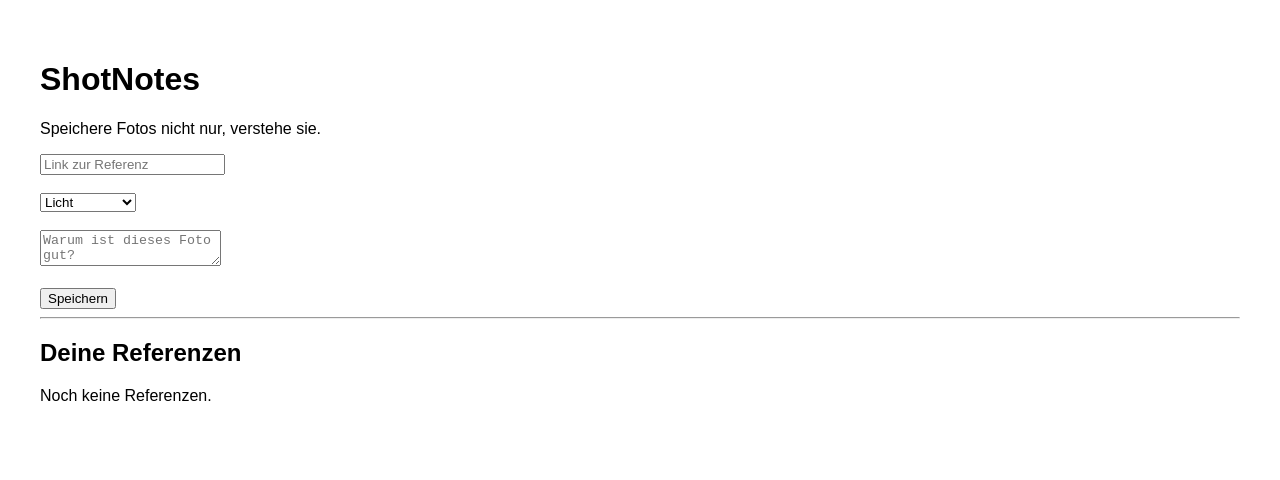
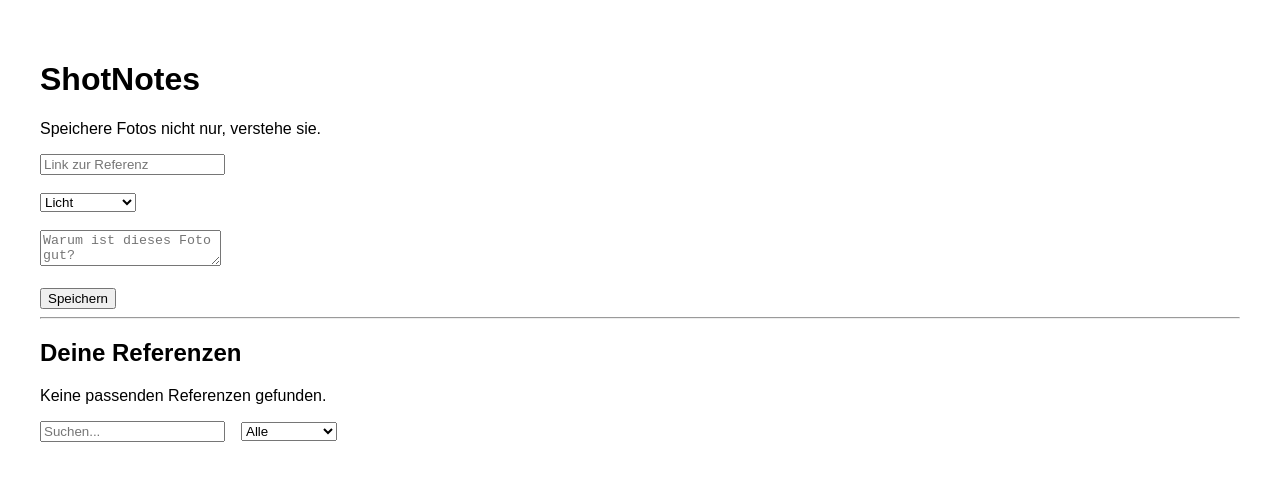
Before and after one commit to Esbree/shotnotes, a React (Vite) app: page / in a window 1280 px wide. Shown: the top 480 px of the page. Built offline with nearby package versions, Linux system fonts and the light colour scheme.

Commit message:
Add search and category filter for references

```diff
--- a/src/App.jsx
+++ b/src/App.jsx
@@ -1,10 +1,42 @@
-import { useState } from "react";
+import { useState, useEffect } from "react";
 
 function App() {
   const [references, setReferences] = useState([]);
   const [link, setLink] = useState("");
   const [category, setCategory] = useState("Licht");
   const [note, setNote] = useState("");
+  const [isLoaded, setIsLoaded] = useState(false);
+
+  const [search, setSearch] = useState("");
+  const [filterCategory, setFilterCategory] = useState("Alle");
+
+  useEffect(() => {
+    const storedRefs = localStorage.getItem("shotnotes-references");
+    if (storedRefs) {
+      setReferences(JSON.parse(storedRefs));
+    }
+    setIsLoaded(true);
+  }, []);
+
+  useEffect(() => {
+    if (!isLoaded) return;
+    localStorage.setItem("shotnotes-references", JSON.stringify(references));
+  }, [references, isLoaded]);
+
+  function deleteReference(id) {
+    setReferences(references.filter((ref) => ref.id !== id));
+  }
+
+  const filteredReferences = references.filter((ref) => {
+    const matchesSearch =
+      ref.link.toLowerCase().includes(search.toLowerCase()) ||
+      ref.note.toLowerCase().includes(search.toLowerCase());
+
+    const matchesCategory =
+      filterCategory === "Alle" || ref.category === filterCategory;
+
+    return matchesSearch && matchesCategory;
+  });
 
   return (
     <div style={{ padding: "2rem", fontFamily: "sans-serif" }}>
@@ -26,6 +58,7 @@ function App() {
 
           setLink("");
           setNote("");
+          setCategory("Licht");
         }}
       >
         <input
@@ -61,18 +94,48 @@ function App() {
 
       <h2>Deine Referenzen</h2>
 
-      {references.length === 0 && <p>Noch keine Referenzen.</p>}
+      {filteredReferences.length === 0 && (
+        <p>Keine passenden Referenzen gefunden.</p>
+      )}
+
+      <div style={{ marginBottom: "1rem" }}>
+        <input
+          placeholder="Suchen..."
+          value={search}
+          onChange={(e) => setSearch(e.target.value)}
+          style={{ marginRight: "1rem" }}
+        />
+
+        <select
+          value={filterCategory}
+          onChange={(e) => setFilterCategory(e.target.value)}
+        >
+          <option>Alle</option>
+          <option>Licht</option>
+          <option>Pose</option>
+          <option>Farbe</option>
+          <option>Komposition</option>
+        </select>
+      </div>
 
       <ul>
-        {references.map((ref) => (
+        {filteredReferences.map((ref) => (
           <li key={ref.id} style={{ marginBottom: "1rem" }}>
             <strong>{ref.category}</strong>
             <br />
-            <a href={ref.link} target="_blank">
+            <a href={ref.link} target="_blank" rel="noreferrer">
               {ref.link}
             </a>
             <br />
             <em>{ref.note}</em>
+            <br />
+
+            <button
+              onClick={() => deleteReference(ref.id)}
+              style={{ marginTop: "0.5rem" }}
+            >
+              Löschen
+            </button>
           </li>
         ))}
       </ul>
```
